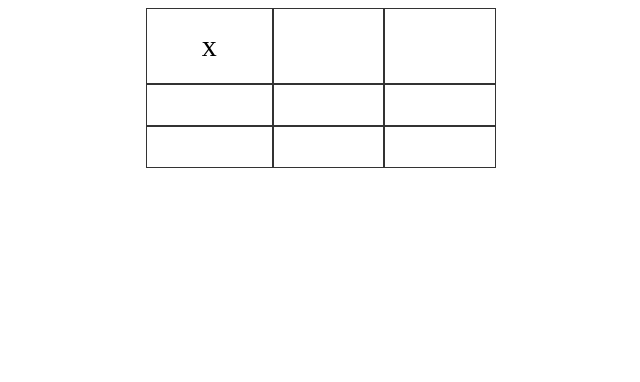
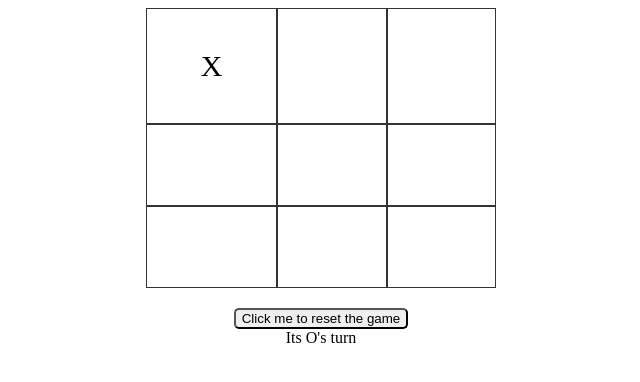
Before and after one commit to Mario0703/Basic-TicTacTo-Game, a plain HTML site: page index.html in a window 1280 px wide. Both pictures are taken after a click on the label 523 px from the left and 29 px from the top of the page. Shown: the whole page, without its empty margins (319-959 px from the left). Drawn offline with Linux system fonts and the light colour scheme.

Commit message:
Added finish more JS

```diff
--- a/index.html
+++ b/index.html
@@ -20,6 +20,12 @@
                 <label id = "label-7"></label>
                 <label id = "label-8"></label>
         </div>
+        <br>
+        <button id="rest-btn" class="btn">Click me to reset the game</button>
+        <br>
+        <div id="turn-field"></div>
+        <span id="win-field"></span>
+
     </div>
     <script src="/index.js"></script>
 </body>
--- a/index.js
+++ b/index.js
@@ -1,7 +1,6 @@
 LabelArray = [];
 input = [];
-let player = "x";
-let turn = 0;
+let player = "X";
 let row = 0;
 let col = 0;
 const winConditions = [
@@ -15,6 +14,11 @@ const winConditions = [
     [2, 4, 6]
 ];
 let options = ["", "", "", "", "", "", "", "", ""];
+let btn = document.getElementById("rest-btn");
+let turen_field = document.getElementById("turn-field");
+let win = document.getElementById("win-field");
+
+
 
 for (let i = 0; i<=8; i++){
     const box = document.getElementById("label-"+i.toString());
@@ -25,8 +29,25 @@ for (let i in LabelArray){
     LabelArray[i].addEventListener("click", function(){
         LabelArray[i].innerHTML = player;
         options[i] =  player;
-        player = Change_player();
+        Change_player();
+        Clear_board()
+        Check_winnner();
+        Check_playerr_turn();
+        });
+}
 
+function Clear_board(){
+    btn.onclick = function(){
+        for( let i in options){
+            options[i] = "";
+            LabelArray[i].innerHTML = "";
+        }
+
+    }
+}
+
+
+function Check_winnner(){
     for(let i = 0; i < winConditions.length; i++){
         const condition = winConditions[i];
         const cellA = options[condition[0]];
@@ -37,22 +58,17 @@ for (let i in LabelArray){
             continue;
         }
         if(cellA == cellB && cellB == cellC){
-                console.log("You won!")
+            win.innerHTML = (cellA+" Won the game!");
      }
     }
-    });
 }
 
-
-
-function Change_player(){
-        if (turn == 1){
-            turn = 0
-            player = "x";
-        }
-        else{
-            turn = 1
-            player = "o";
-        }
+let Change_player  = () =>{
+    player = (player == "X") ? player ="O":  player ="X";
     return player;
 }
+
+let Check_playerr_turn = () =>{
+    (player == "X") ? turen_field.innerHTML = "Its X's turn":  turen_field.innerHTML = "Its O's turn";
+    return turen_field.innerHTML;
+}
--- a/style.css
+++ b/style.css
@@ -14,8 +14,14 @@
 .game-board label{
     background-color: rgba(255, 255, 255, 0.8);
     border: 1px solid rgba(0, 0, 0, 0.8);
-    padding: 20px;
+    padding: 40px;
     font-size: 30px;
     cursor: pointer;
     text-align: center;
 }
+
+.btn{
+    margin-top: 20px;
+    border-radius: 5px;
+    cursor: pointer;
+}
```
Lines whose indentation alone changed are shown as unchanged.
